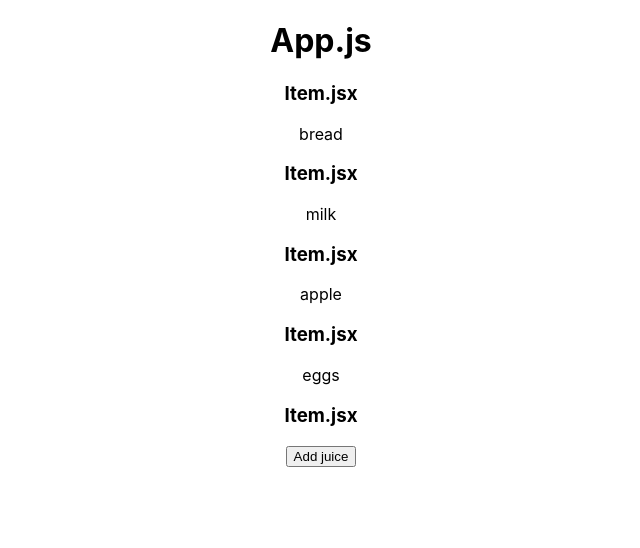
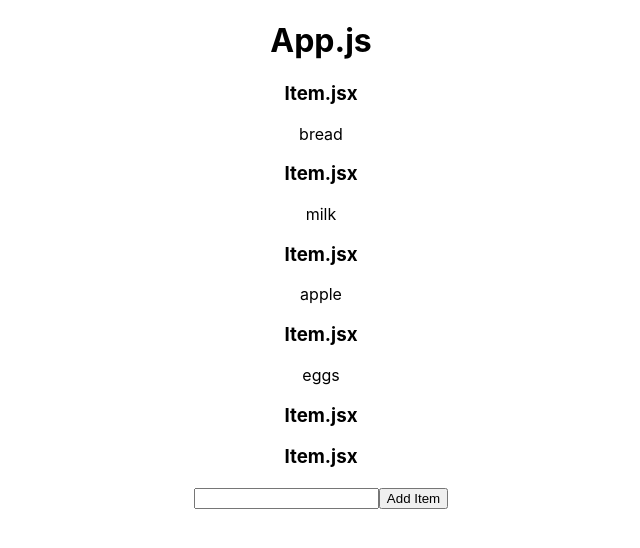
Before and after one commit to suthyscott/43-week-1-concepts, a React (Create React App) app: page / in a window 1280 px wide. Shown: the top 548 px of the page, without its empty margins (319-959 px from the left). Built offline with nearby package versions, Linux system fonts and the light colour scheme.

Commit message:
added state

```diff
--- a/src/App.jsx
+++ b/src/App.jsx
@@ -1,9 +1,13 @@
 import './App.css';
 import Child from './Child';
 import Item from './Item';
+import { useState } from 'react';
 
 function App() {
-  const items = ['bread', 'milk', 'apple', 'eggs']
+  const [items, setItems] = useState(['bread', 'milk', 'apple', 'eggs'])
+  const [newItem, setNewItem] = useState('')
+
+  console.log(newItem)
   return (
     <div className="App">
       <h1>App.js</h1>
@@ -13,10 +17,11 @@ function App() {
       <Item item={items[2]}/>
       <Item item={items[3]}/>
       <Item item={items[4]}/>
+      <Item item={items[5]}/>
 
       <div>
-        {/* <input /> */}
-        <button onClick={() => items.push('juice')}>Add juice</button>
+        <input onChange={event => setNewItem(event.target.value)} />
+        <button onClick={() => setItems([newItem, ...items])}>Add Item</button>
       </div>
     </div>
   );
```
